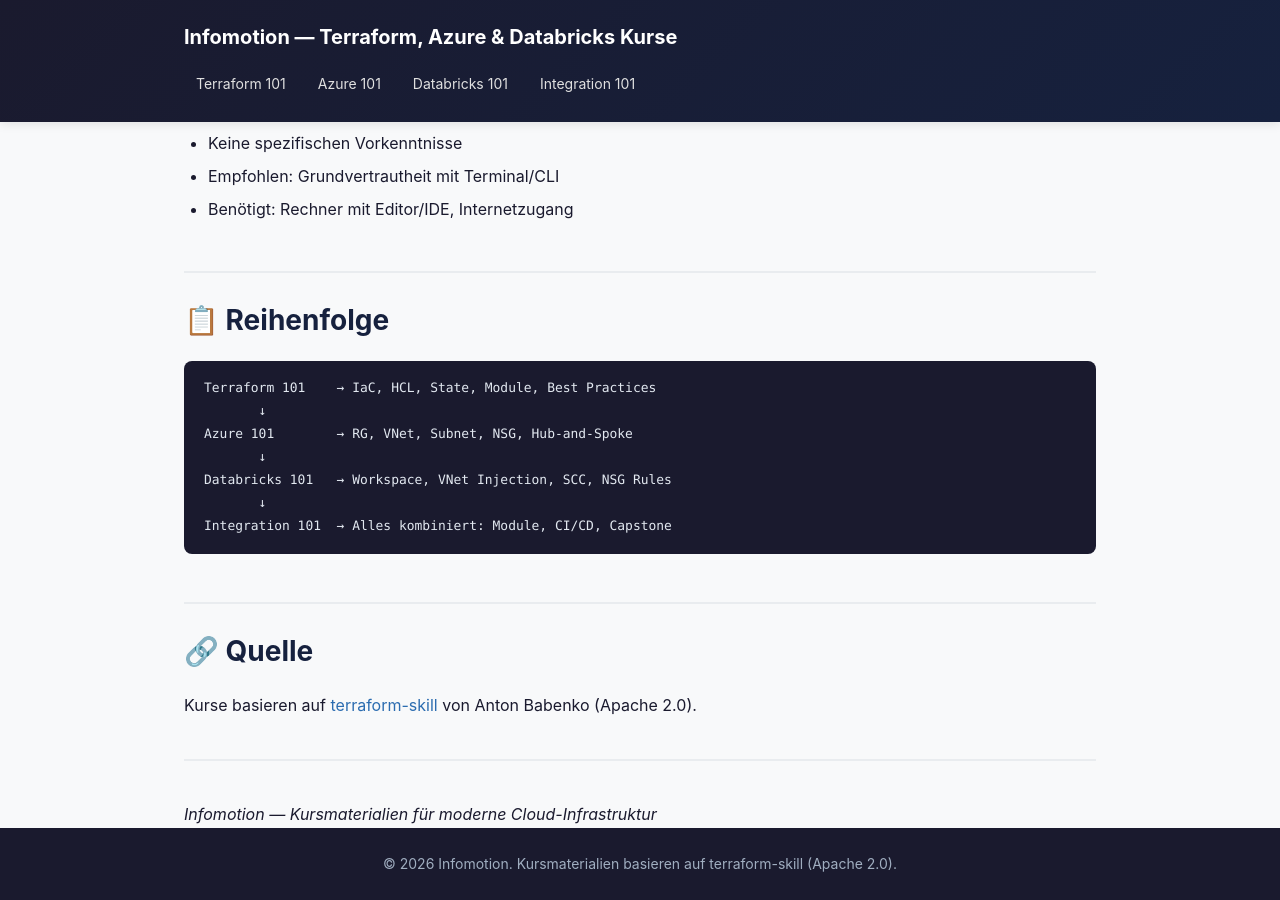
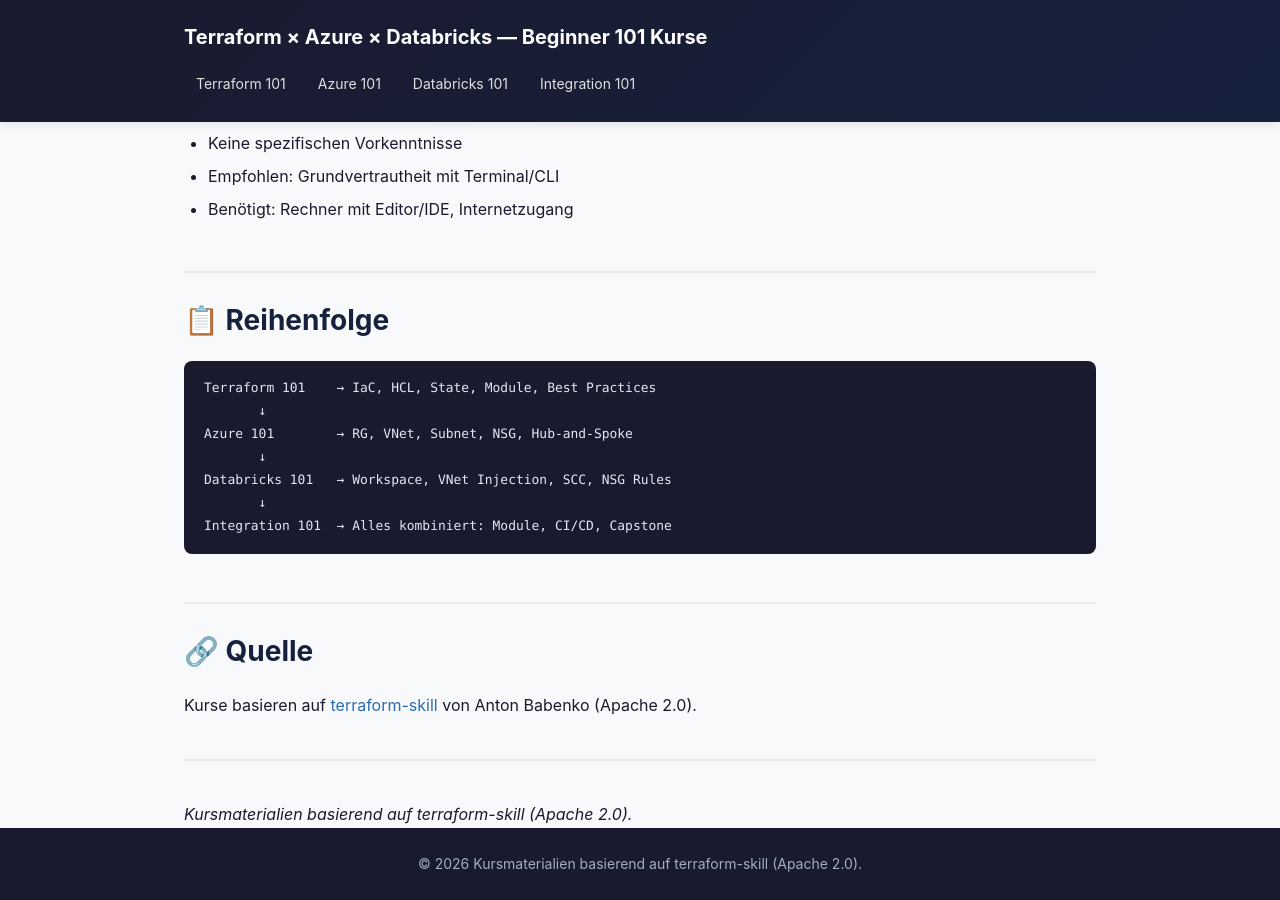
Before and after one commit to hingst-it/courses, a Jekyll site: the page built from index.md, in a window 1280 px wide and 900 px high, scrolled down 1346 px. Built offline with Jekyll 4.4.1, drawn with Linux system fonts in a browser that asks for light colours.

Commit message:
chore: remove all Infomotion references

```diff
--- a/_config.yml
+++ b/_config.yml
@@ -1,5 +1,5 @@
-title: Infomotion — Terraform, Azure & Databricks Kurse
-description: Beginner 101 Kurse für Infrastructure as Code
+title: Terraform × Azure × Databricks — Beginner 101 Kurse
+description: Deutschsprachige Einführungskurse für Infrastructure as Code
 
 # Markdown
 markdown: kramdown
--- a/_layouts/course.html
+++ b/_layouts/course.html
@@ -9,7 +9,7 @@
 <body>
   <header class="site-header">
     <div class="container">
-      <h1><a href="{{ '/' | relative_url }}">Infomotion Kurse</a></h1>
+      <h1><a href="{{ '/' | relative_url }}">Cloud Kurse</a></h1>
       <nav>
         <a href="{{ '/courses/terraform-101.html' | relative_url }}">🟩 Terraform 101</a>
         <a href="{{ '/courses/azure-101.html' | relative_url }}">🟦 Azure 101</a>
@@ -25,7 +25,7 @@
 
   <footer class="site-footer">
     <div class="container">
-      <p>© {{ 'now' | date: '%Y' }} Infomotion. Kursmaterialien basieren auf terraform-skill (Apache 2.0).</p>
+      <p>© {{ 'now' | date: '%Y' }} Kursmaterialien basierend auf terraform-skill (Apache 2.0).</p>
     </div>
   </footer>
 </body>
--- a/_layouts/home.html
+++ b/_layouts/home.html
@@ -26,7 +26,7 @@
 
   <footer class="site-footer">
     <div class="container">
-      <p>© {{ 'now' | date: '%Y' }} Infomotion. Kursmaterialien basieren auf terraform-skill (Apache 2.0).</p>
+      <p>© {{ 'now' | date: '%Y' }} Kursmaterialien basierend auf terraform-skill (Apache 2.0).</p>
     </div>
   </footer>
 </body>
--- a/assets/css/style.css
+++ b/assets/css/style.css
@@ -1,4 +1,4 @@
-/* ===== Infomotion Course Site ===== */
+/* ===== Cloud Courses Site ===== */
 
 /* Reset & Base */
 *, *::before, *::after {
--- a/index.md
+++ b/index.md
@@ -62,4 +62,4 @@ Kurse basieren auf [terraform-skill](https://github.com/antonbabenko/terraform-s
 
 ---
 
-*Infomotion — Kursmaterialien für moderne Cloud-Infrastruktur*
+*Kursmaterialien basierend auf terraform-skill (Apache 2.0).*
```
